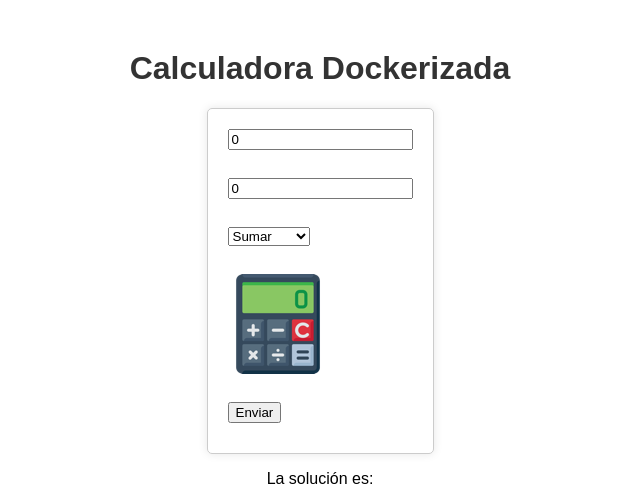
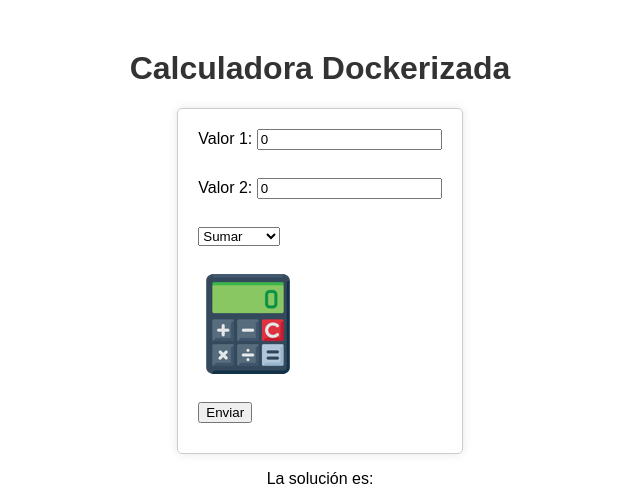
Before and after one commit to AlejandroPerMar/dpl_alejandroperez, a PHP site: page /calculadora.php in a window 1280 px wide. Shown: the top 494 px of the page, without its empty margins (320-960 px from the left). Run offline with PHP 8.4, Linux system fonts and the light colour scheme; data that the repository does not hold is empty.

Commit message:
Se terminan ambas calculadoras y se añaden las capturas, tanto del funcionamiento como de las estructuras.

```diff
--- a/ut1/te1/dev/app/src/calculadora.php
+++ b/ut1/te1/dev/app/src/calculadora.php
@@ -8,8 +8,10 @@
 <body>
     <h1>Calculadora Dockerizada</h1>
     <form method="post" action="calculadora.php">
+        <span>Valor 1:</span>
         <input type="number" value=0 name="num1">
         <br><br>
+        <span>Valor 2:</span>
         <input type="number" value=0 name="num2">
         <br><br>
         <select name="signo">
```
Also changed, not shown: ut1/te1/img/CapturaAmbasCalculadoras.png (added), ut1/te1/img/CapturaCalculadoraDockerizada.png (added), ut1/te1/img/CapturaCalculadoraNativa.png.png (added), ut1/te1/img/EstructurNativa.png (added), ut1/te1/img/EstructuraDockerizada.png (added).
